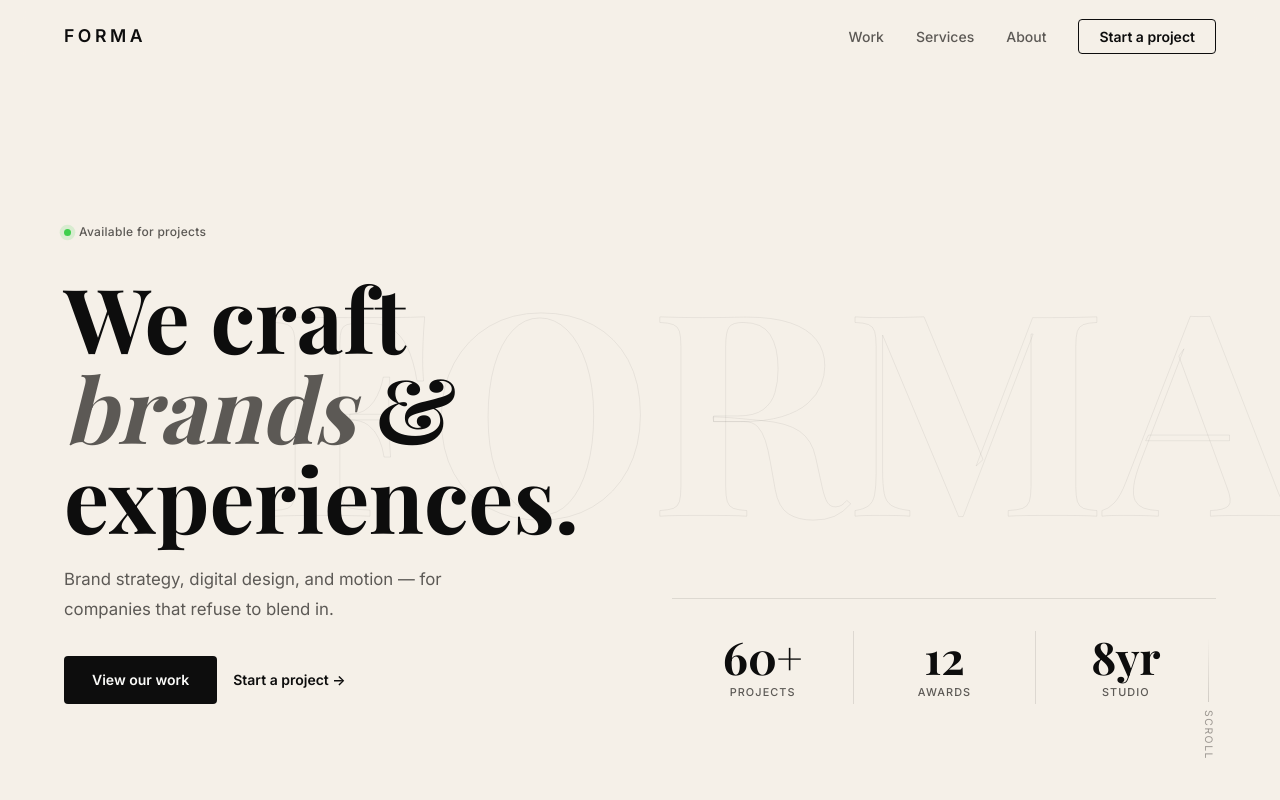
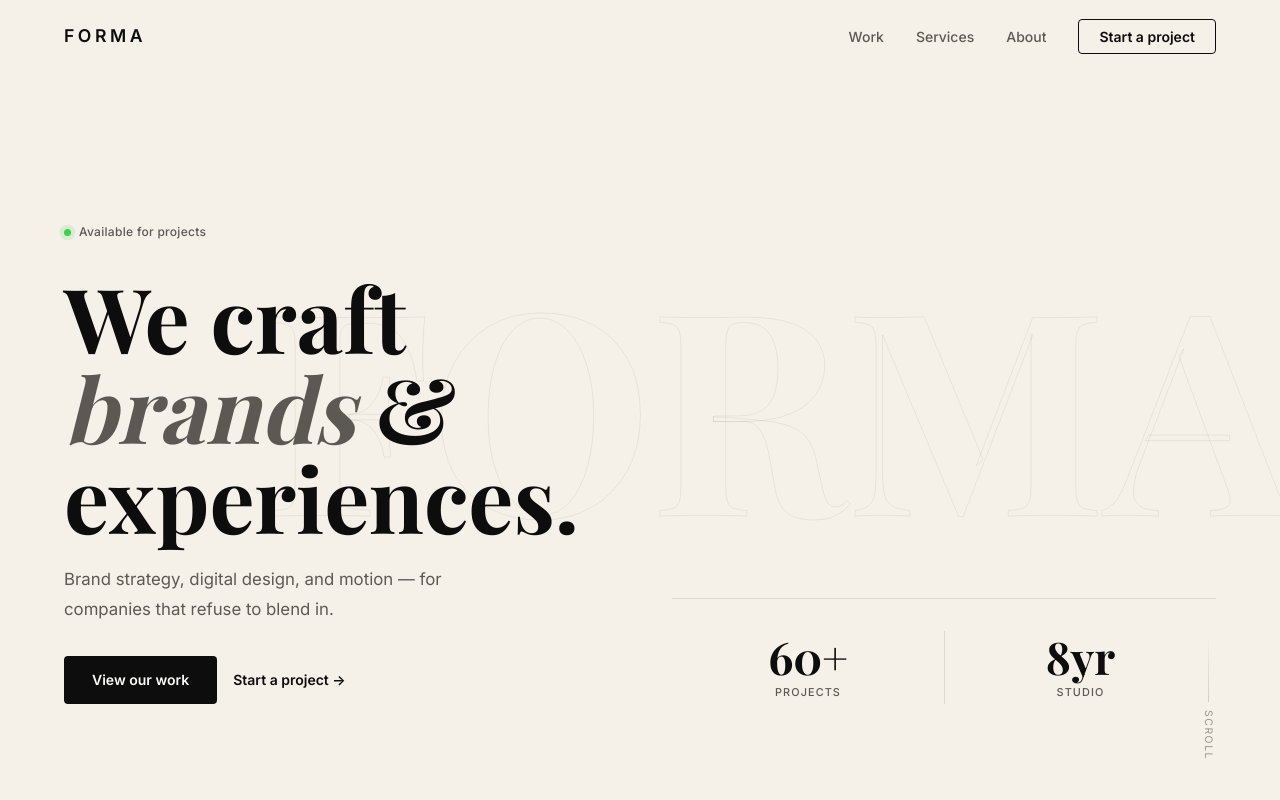
Before and after one commit to Frame993/design_agency_02, a React (Vite) app in the folder apps/web/: page / in a window 1280 px wide. Shown: the top 800 px of the page. Built offline with nearby package versions, Linux system fonts and the light colour scheme; a web font is replaced by a local one.

Commit message:
feat: remove 'Awards' stat and update Hero section grid layout to 2 columns.

```diff
--- a/apps/web/src/components/sections/Hero.tsx
+++ b/apps/web/src/components/sections/Hero.tsx
@@ -63,7 +63,7 @@ export function Hero() {
 
         {/* Right — stats only, aligned to bottom */}
         <div className="flex flex-col justify-end">
-          <div className="grid grid-cols-3 pt-8 border-t border-black/10">
+          <div className="grid grid-cols-2 pt-8 border-t border-black/10">
             {data.hero.stats.map((stat, i) => (
               <div
                 key={stat.label}
--- a/apps/web/src/locales/en.json
+++ b/apps/web/src/locales/en.json
@@ -17,7 +17,6 @@
     "tagline": "Brand strategy, digital design, and motion — for companies that refuse to blend in.",
     "stats": [
       { "num": "60+", "label": "Projects" },
-      { "num": "12", "label": "Awards" },
       { "num": "8yr", "label": "Studio" }
     ],
     "scroll": "Scroll"
```
